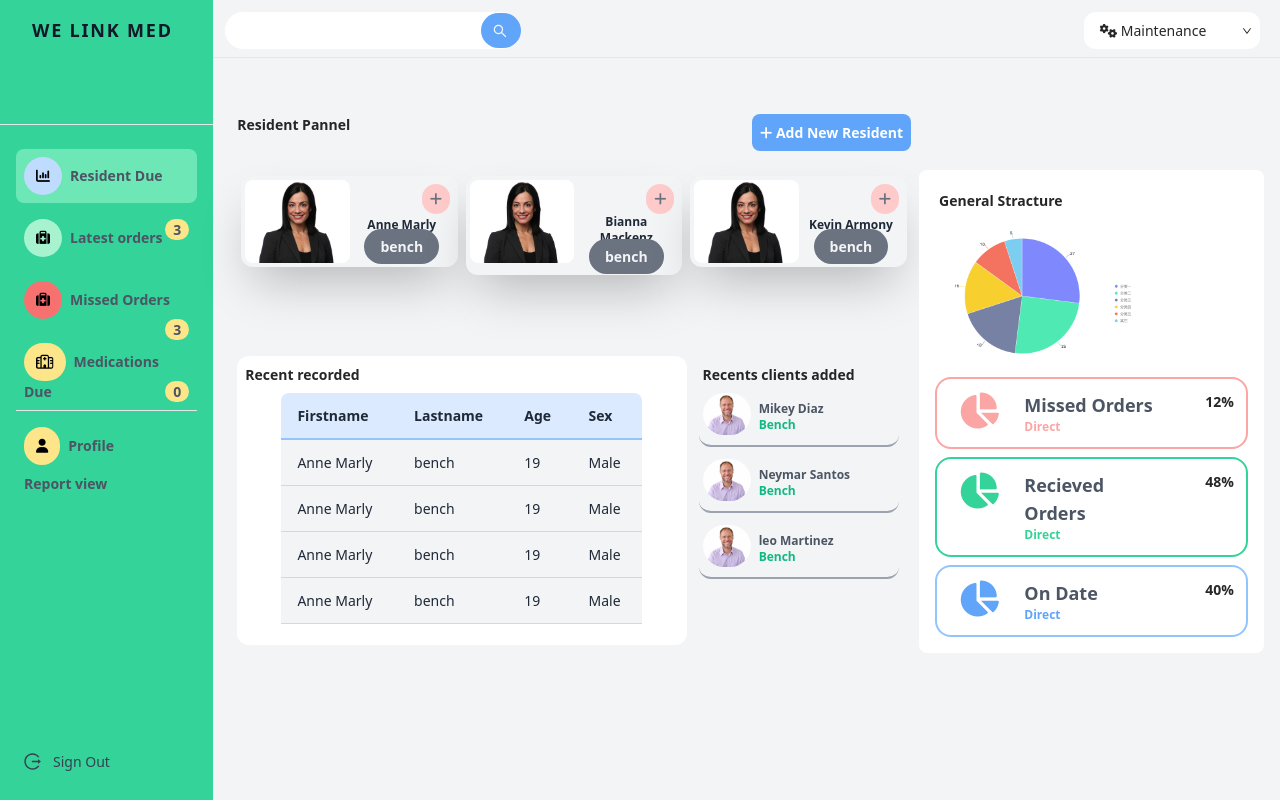
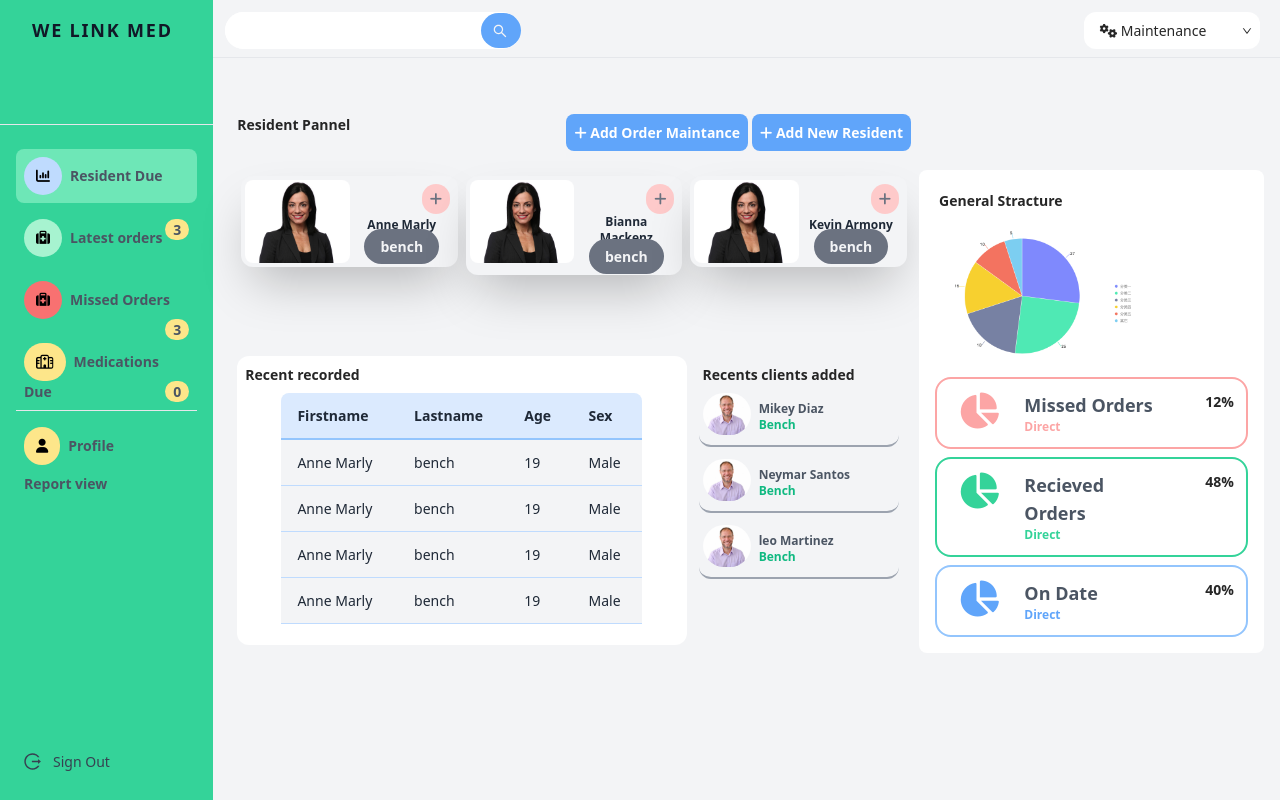
Before and after one commit to tuganimana/welinkmed-note, a React (Create React App) app: page /dashboard in a window 1280 px wide. Built offline with nearby package versions, Linux system fonts and the light colour scheme.

Commit message:
feat:order

```diff
--- a/src/components/dashboard/welcome.tsx
+++ b/src/components/dashboard/welcome.tsx
@@ -73,7 +73,8 @@ export default function Welcome () {
           <div className="lg:w-4/6 w-full p-2 grid">
             <div className="container mb-2">
               <span className="font-semibold text-md float-left">Resident Pannel</span>
-              <a href={frontEndPoints.RESIDENT_ADD}><span className="font-semibold text-md float-right bg-blue-400 text-white hover:bg-blue-500  rounded-lg p-2"><i className="fa fa-plus"></i> Add New Resident</span></a>
+              <a href={frontEndPoints.RESIDENT_ADD}><span className="font-semibold text-md float-right bg-blue-400 text-white hover:bg-blue-500 ml-1  rounded-lg p-2"><i className="fa fa-plus"></i> Add New Resident</span></a>
+              <a href={frontEndPoints.ORDER}><span className="font-semibold text-md float-right bg-blue-400 text-white hover:bg-blue-500 rounded-lg p-2"><i className="fa fa-plus"></i> Add Order Maintance</span></a>
             </div>
             <div className="flex flex-wrap space-between">
               {
--- a/tsconfig.json
+++ b/tsconfig.json
@@ -18,7 +18,7 @@
     "resolveJsonModule": true,
     "isolatedModules": true,
     "noEmit": true,
-    "jsx": "react"
+    "jsx": "react-jsx"
   },
   "include": [
     "src"
```
